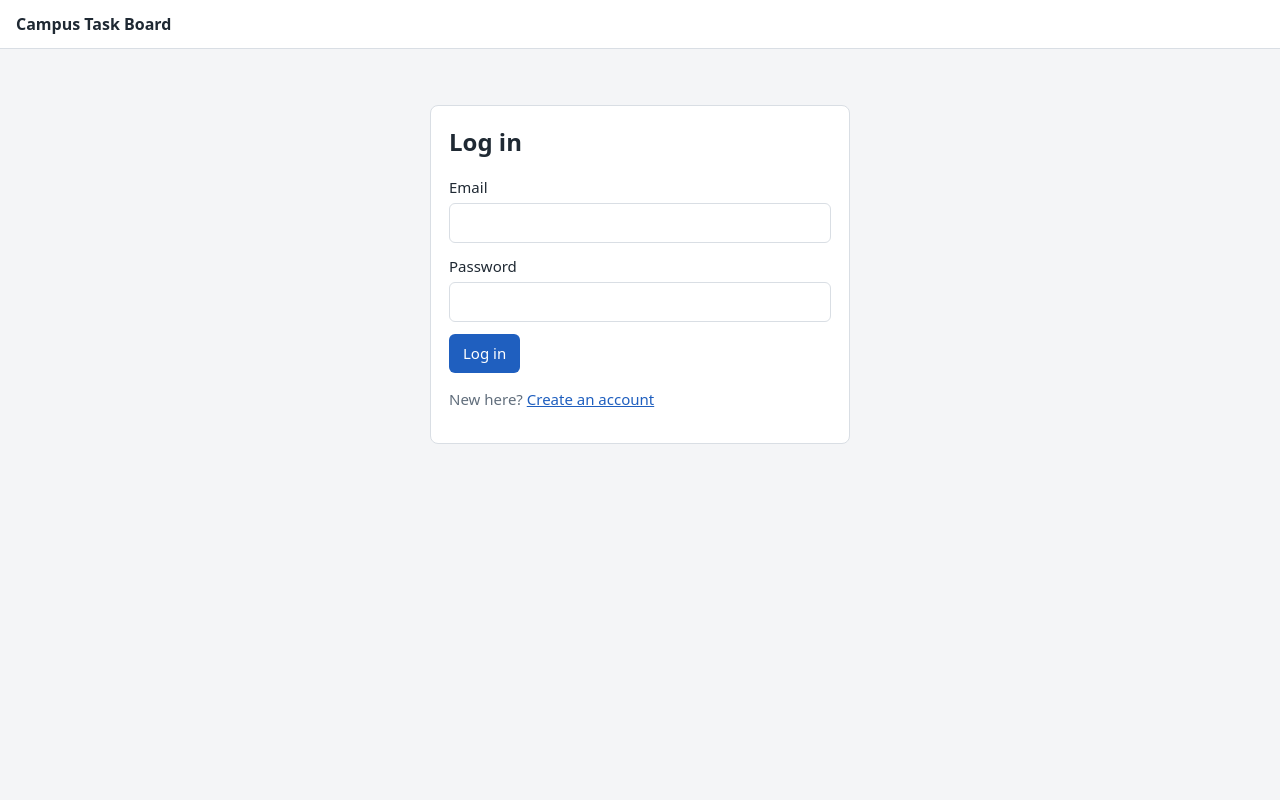
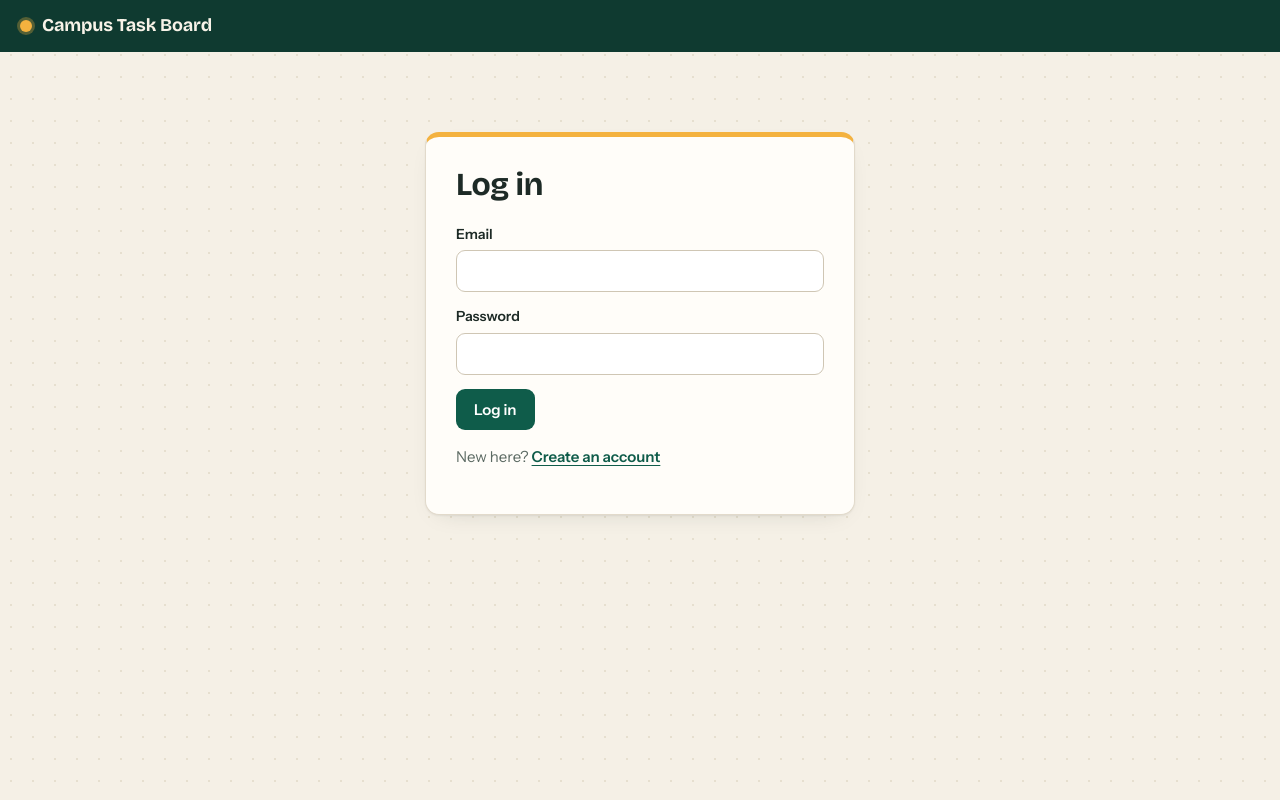
Before and after one commit to Aryan-20-2006/DBMS-Mini-Project, a Next.js app: page /login in a window 1280 px wide. Built offline with nearby package versions, Linux system fonts and the light colour scheme.

Commit message:
updated the UI

```diff
--- a/app/admin/page.js
+++ b/app/admin/page.js
@@ -76,7 +76,7 @@ export default function AdminPage() {
                 <td>{d.milestone}</td>
                 <td>{money(d.amount)}</td>
                 <td>{d.reason}</td>
-                <td><span className="badge">{d.status}</span></td>
+                <td><span className="badge" data-status={d.status}>{d.status}</span></td>
                 <td>{d.handled_by}</td>
               </tr>
             ))}
--- a/app/dashboard/page.js
+++ b/app/dashboard/page.js
@@ -19,7 +19,7 @@ function ContractTable({ title, contracts }) {
               <td>{c.poster}</td>
               <td>{c.worker}</td>
               <td>{money(c.agreed_amount)}</td>
-              <td><span className="badge">{c.status}</span></td>
+              <td><span className="badge" data-status={c.status}>{c.status}</span></td>
             </tr>
           ))}
           {contracts.length === 0 && <tr><td colSpan="5" className="muted">None.</td></tr>}
@@ -72,7 +72,7 @@ export default function DashboardPage() {
                 <td>{money(t.budget)}</td>
                 <td>{t.deadline}</td>
                 <td>{t.bid_count}</td>
-                <td><span className="badge">{t.status}</span></td>
+                <td><span className="badge" data-status={t.status}>{t.status}</span></td>
               </tr>
             ))}
             {myTasks.length === 0 && <tr><td colSpan="5" className="muted">None.</td></tr>}
@@ -91,7 +91,7 @@ export default function DashboardPage() {
               <tr key={b.bid_id}>
                 <td><Link href={`/tasks/${b.task_id}`}>{b.title}</Link></td>
                 <td>{money(b.amount)}</td>
-                <td><span className="badge">{b.status}</span></td>
+                <td><span className="badge" data-status={b.status}>{b.status}</span></td>
                 <td>{b.contract_id ? <Link href={`/contracts/${b.contract_id}`}>Open</Link> : "-"}</td>
               </tr>
             ))}
--- a/app/globals.css
+++ b/app/globals.css
@@ -1,75 +1,138 @@
 :root {
-  --bg: #f4f5f7;
-  --card: #ffffff;
-  --text: #1f2933;
-  --muted: #616e7c;
-  --border: #d9dee4;
-  --accent: #1f5fbf;
-  --danger: #b42318;
+  --bg: #f5f0e6;
+  --bg-dot: #e6dfcf;
+  --card: #fffdf9;
+  --tile: #f7f2e7;
+  --text: #1d2a26;
+  --muted: #5c6a63;
+  --border: #e2dacb;
+  --pine: #0f3a30;
+  --accent: #0f5c4a;
+  --accent-hover: #0b4638;
+  --marigold: #f4b23f;
+  --cream: #f8f3e8;
+  --danger: #b3261e;
+  --danger-hover: #93201a;
   --success: #17703f;
+  --shadow: 0 1px 2px rgb(29 42 38 / 6%), 0 8px 24px -16px rgb(29 42 38 / 25%);
 }
 
 * { box-sizing: border-box; }
 
 body {
   margin: 0;
-  background: var(--bg);
+  background-color: var(--bg);
+  background-image: radial-gradient(var(--bg-dot) 1px, transparent 1px);
+  background-size: 22px 22px;
   color: var(--text);
-  font: 15px/1.5 system-ui, -apple-system, "Segoe UI", Roboto, sans-serif;
+  font: 15px/1.55 var(--font-body), system-ui, -apple-system, "Segoe UI", Roboto, sans-serif;
 }
 
-main { max-width: 1000px; margin: 0 auto; padding: 24px 16px 60px; }
-h1 { font-size: 24px; margin: 0 0 16px; }
-h2 { font-size: 17px; margin: 0 0 12px; }
-a { color: var(--accent); }
+main { max-width: 1040px; margin: 0 auto; padding: 32px 16px 64px; }
 
+h1, h2, .brand, .stats strong {
+  font-family: var(--font-display), system-ui, sans-serif;
+  letter-spacing: -0.01em;
+}
+h1 { font-size: 32px; line-height: 1.15; font-weight: 700; margin: 0 0 20px; }
+h2 { font-size: 18px; font-weight: 650; margin: 0 0 14px; }
+
+a { color: var(--accent); font-weight: 600; text-underline-offset: 3px; }
+a:hover { color: var(--accent-hover); }
+
+:focus-visible { outline: 3px solid var(--marigold); outline-offset: 2px; }
+
+/* Top bar */
 .nav {
+  position: sticky;
+  top: 0;
+  z-index: 10;
   display: flex;
   flex-wrap: wrap;
   align-items: center;
-  gap: 8px 24px;
-  padding: 12px 16px;
-  background: var(--card);
-  border-bottom: 1px solid var(--border);
+  gap: 8px 28px;
+  padding: 12px 20px;
+  background: var(--pine);
+  color: var(--cream);
 }
-.nav nav { display: flex; flex-wrap: wrap; gap: 16px; }
-.nav a { text-decoration: none; }
-.nav-user { margin-left: auto; color: var(--muted); }
-.brand { font-size: 16px; }
+.nav nav { display: flex; flex-wrap: wrap; gap: 4px; }
+.nav a {
+  padding: 5px 12px;
+  border-radius: 999px;
+  color: var(--cream);
+  font-weight: 500;
+  text-decoration: none;
+}
+.nav a:hover { background: rgb(255 255 255 / 12%); color: #fff; }
+.nav a[aria-current="page"] { background: var(--marigold); color: var(--pine); font-weight: 600; }
+.nav .badge { background: var(--marigold); color: var(--pine); }
+.nav a[aria-current="page"] .badge { background: var(--pine); color: var(--cream); }
+.nav-user { margin-left: auto; color: #c9d6cf; }
+.nav-user .btn-link { color: var(--marigold); }
+.brand { display: flex; align-items: center; gap: 10px; font-size: 18px; font-weight: 700; }
+.brand::before {
+  content: "";
+  width: 12px;
+  height: 12px;
+  border-radius: 50%;
+  background: var(--marigold);
+  box-shadow: 0 0 0 3px rgb(244 178 63 / 30%);
+}
 
+/* Cards */
 .card {
   background: var(--card);
   border: 1px solid var(--border);
-  border-radius: 8px;
-  padding: 18px;
-  margin-bottom: 16px;
+  border-radius: 14px;
+  box-shadow: var(--shadow);
+  padding: 22px;
+  margin-bottom: 18px;
 }
-.narrow { max-width: 420px; margin: 32px auto; }
+.card > p:first-child { margin-top: 0; }
+.narrow {
+  max-width: 430px;
+  margin: 48px auto;
+  padding: 30px;
+  border-top: 5px solid var(--marigold);
+}
 
-label { display: block; margin-bottom: 12px; font-weight: 500; }
+/* Forms */
+label { display: block; margin-bottom: 14px; font-size: 14px; font-weight: 600; }
 input, select, textarea {
   display: block;
   width: 100%;
-  margin-top: 4px;
-  padding: 8px 10px;
-  border: 1px solid var(--border);
-  border-radius: 6px;
+  min-height: 42px;
+  margin-top: 5px;
+  padding: 9px 12px;
+  border: 1px solid #cfc6b4;
+  border-radius: 9px;
   font: inherit;
+  font-weight: 400;
   background: #fff;
   color: inherit;
 }
+input:focus, select:focus, textarea:focus {
+  outline: none;
+  border-color: var(--accent);
+  box-shadow: 0 0 0 3px rgb(15 92 74 / 18%);
+}
 
+/* Buttons */
 .btn {
-  padding: 8px 14px;
+  padding: 9px 18px;
   border: 0;
-  border-radius: 6px;
+  border-radius: 9px;
   background: var(--accent);
   color: #fff;
   font: inherit;
+  font-weight: 600;
+  white-space: nowrap;
   cursor: pointer;
+  transition: background-color 0.15s;
 }
-.btn:hover { opacity: 0.9; }
+.btn:hover { background: var(--accent-hover); }
 .btn-danger { background: var(--danger); }
+.btn-danger:hover { background: var(--danger-hover); }
 .btn-link {
   margin-left: 12px;
   padding: 0;
@@ -77,39 +140,103 @@ input, select, textarea {
   background: none;
   color: var(--accent);
   font: inherit;
+  font-weight: 600;
   cursor: pointer;
 }
+.btn-link:hover { text-decoration: underline; }
 
-.error { color: var(--danger); font-weight: 500; }
-.success { color: var(--success); font-weight: 500; }
+.error { color: var(--danger); font-weight: 600; }
+.success { color: var(--success); font-weight: 600; }
 .muted { color: var(--muted); }
 
+/* Tables */
 .table-wrap { overflow-x: auto; }
-table { width: 100%; border-collapse: collapse; }
-th, td { padding: 8px 10px; border-bottom: 1px solid var(--border); text-align: left; }
-th { color: var(--muted); font-size: 13px; font-weight: 600; }
+table { width: 100%; border-collapse: collapse; font-variant-numeric: tabular-nums; }
+th, td { padding: 11px 12px; border-bottom: 1px solid var(--border); text-align: left; }
+th {
+  border-bottom-width: 2px;
+  color: var(--muted);
+  font-size: 12px;
+  font-weight: 700;
+  letter-spacing: 0.05em;
+  text-transform: uppercase;
+  white-space: nowrap;
+}
+tbody tr:last-child td { border-bottom: 0; }
+tbody tr:hover { background: var(--tile); }
 
+/* Status badges: colour follows the meaning of the status */
 .badge {
   display: inline-block;
-  padding: 1px 8px;
-  border-radius: 10px;
-  background: #e6e9ee;
+  padding: 2px 10px;
+  border-radius: 999px;
+  background: #ebe5d8;
+  color: #4a554f;
   font-size: 12px;
-  font-weight: 600;
+  font-weight: 700;
+  letter-spacing: 0.02em;
+}
+.badge[data-status="ACTIVE"], .badge[data-status="ACCEPTED"], .badge[data-status="APPROVED"],
+.badge[data-status="COMPLETED"], .badge[data-status="RELEASE"] {
+  background: #d9f0e1; color: #125c33;
+}
+.badge[data-status="OPEN"], .badge[data-status="ASSIGNED"], .badge[data-status="SUBMITTED"] {
+  background: #dbe9f8; color: #17497f;
+}
+.badge[data-status="PENDING"], .badge[data-status="HOLD"] {
+  background: #fcebc5; color: #7a4f05;
+}
+.badge[data-status="DISPUTED"], .badge[data-status="FLAGGED"],
+.badge[data-status="REJECTED"], .badge[data-status="CANCELLED"] {
+  background: #fadcd9; color: #8f1f19;
+}
+.badge[data-status="REFUND"], .badge[data-status="REFUNDED"] {
+  background: #e8e0f7; color: #4d2f8f;
 }
 
-.row { display: flex; flex-wrap: wrap; gap: 12px; align-items: flex-end; }
+.row { display: flex; flex-wrap: wrap; gap: 14px; align-items: flex-end; }
 .row label { flex: 1 1 180px; margin-bottom: 0; }
 
-.stats { display: flex; flex-wrap: wrap; gap: 24px; }
-.stats strong { display: block; font-size: 20px; }
+/* Number tiles */
+.stats { display: grid; grid-template-columns: repeat(auto-fit, minmax(150px, 1fr)); gap: 12px; }
+.stats > div {
+  padding: 14px 16px;
+  border-radius: 11px;
+  background: var(--tile);
+  border-left: 4px solid var(--marigold);
+}
+.stats strong {
+  display: block;
+  font-size: 22px;
+  font-weight: 700;
+  overflow-wrap: anywhere;
+  font-variant-numeric: tabular-nums;
+}
+.stats span { display: block; font-size: 13px; }
 
+/* Chat */
 .chat {
-  max-height: 280px;
+  display: flex;
+  flex-direction: column;
+  gap: 8px;
+  max-height: 300px;
   overflow-y: auto;
-  margin-bottom: 12px;
-  padding: 10px;
+  margin-bottom: 14px;
+  padding: 14px;
   border: 1px solid var(--border);
-  border-radius: 6px;
+  border-radius: 11px;
+  background: var(--tile);
 }
-.chat p { margin: 0 0 8px; }
+.chat p {
+  align-self: flex-start;
+  max-width: 80%;
+  margin: 0;
+  padding: 7px 12px;
+  border-radius: 12px;
+  background: #fff;
+  border: 1px solid var(--border);
+  overflow-wrap: anywhere;
+}
+.chat p.muted { align-self: center; padding: 0; border: 0; background: none; }
+.chat p.mine { align-self: flex-end; background: #dcefe6; border-color: #c2e0d1; }
+.chat p .muted { font-size: 12px; }
--- a/app/layout.js
+++ b/app/layout.js
@@ -1,5 +1,9 @@
+import { Bricolage_Grotesque, Instrument_Sans } from "next/font/google";
 import "./globals.css";
 import Nav from "@/components/Nav";
+
+const display = Bricolage_Grotesque({ subsets: ["latin"], variable: "--font-display" });
+const body = Instrument_Sans({ subsets: ["latin"], variable: "--font-body" });
 
 export const metadata = {
   title: "Campus Task Board",
@@ -8,7 +12,7 @@ export const metadata = {
 
 export default function RootLayout({ children }) {
   return (
-    <html lang="en">
+    <html lang="en" className={`${display.variable} ${body.variable}`}>
       <body>
         <Nav />
         <main>{children}</main>
--- a/app/tasks/[id]/page.js
+++ b/app/tasks/[id]/page.js
@@ -57,7 +57,7 @@ export default function TaskPage() {
       {message && <p className="success">{message}</p>}
 
       <div className="card">
-        <p><span className="badge">{task.status}</span></p>
+        <p><span className="badge" data-status={task.status}>{task.status}</span></p>
         <p>{task.description ?? "No description."}</p>
         <div className="stats">
           <div><strong>{money(task.budget)}</strong><span className="muted">Budget</span></div>
@@ -95,7 +95,7 @@ export default function TaskPage() {
                 <td>{b.avg_rating}</td>
                 <td>{money(b.amount)}</td>
                 <td>{b.proposal ?? "-"}</td>
-                <td><span className="badge">{b.status}</span></td>
+                <td><span className="badge" data-status={b.status}>{b.status}</span></td>
                 <td>
                   {isPoster && task.status === "OPEN" && b.status === "PENDING" && (
                     <button className="btn" onClick={() => acceptBid(b.bid_id)}>Accept and hold money</button>
--- a/components/ChatBox.js
+++ b/components/ChatBox.js
@@ -41,7 +41,7 @@ export default function ChatBox({ contractId, userId }) {
       {error && <p className="error">{error}</p>}
       <div className="chat">
         {messages.map((m) => (
-          <p key={m._id}>
+          <p key={m._id} className={m.sender_id === userId ? "mine" : undefined}>
             <strong>{m.sender_id === userId ? "You" : m.sender_name}:</strong> {m.text}{" "}
             <span className="muted">{new Date(m.created_at).toLocaleTimeString()}</span>
           </p>
```
Also changed, not shown: app/contracts/[id]/page.js (+4 -4 lines), components/Nav.js (+5 -5 lines).
